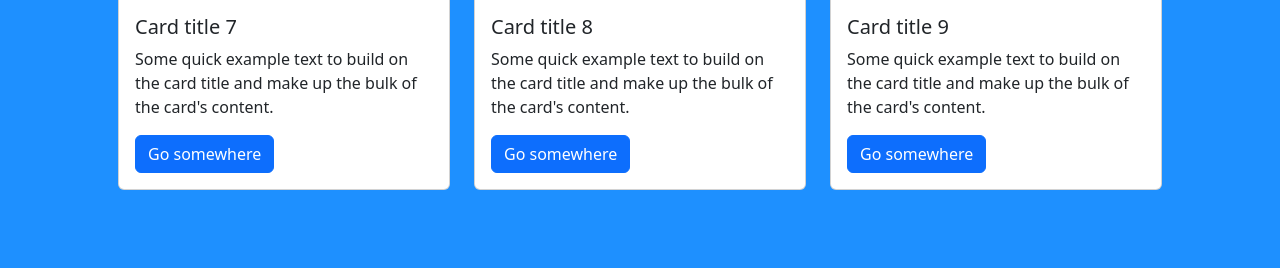
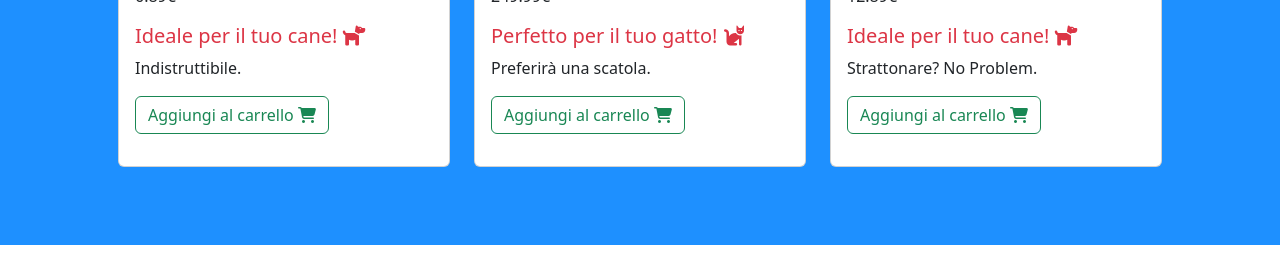
Before and after one commit to SalvatoreGiacomazzo/php-oop-2, a PHP site: page / in a window 1280 px wide. Shown: the part 1337-1605 px from the top of the page. After the commit the page ends 1582 px from the top, so only its background shows below. Run offline with PHP 8.4, Linux system fonts and the light colour scheme; some libraries are stand-ins or nearby versions.

Commit message:
created cards dynamically with all infos, exercise finished with no bonus

```diff
--- a/Classes/Articles.php
+++ b/Classes/Articles.php
@@ -7,17 +7,19 @@ class Articles
     public float $articlePrice;
     public Category $category;
 
+
     //Array che conterrà tutti i prodotti
     public static array $allArticles = [];
 
 
-    public function __construct($articleName, $articleImg, $articlePrice, Category $category)
+    public function __construct($articleName, $articleImg, $articlePrice, Category $category,)
     {
         $this->articleName = $articleName;
         $this->articlePrice = $articlePrice;
         $this->articleImg = $articleImg;
         $this->category = $category;
 
+
         self::$allArticles[] = $this;
     }
 }
--- a/general-style/style.css
+++ b/general-style/style.css
@@ -1,6 +1,8 @@
 img {
-    max-height: 100%;
+    width: 100%;
     display: block;
+    height: 200px;
+    object-fit: contain;
 }
 
 header {
--- a/index.php
+++ b/index.php
@@ -19,15 +19,15 @@ $bedArticles = [
 ];
 //articoli food
 $foodArticles = [
-    new Food('Creazioni speciali umido', 'https://www.libero.it/shopping/wp-content/uploads/2021/07/cibo-umido-per-gatti_sheba.jpg,', 3.99, $catEgory, 'Coniglio, anatra e verdure'),
+    new Food('Creazioni speciali umido', 'https://www.libero.it/shopping/wp-content/uploads/2021/07/cibo-umido-per-gatti_sheba.jpg', 3.99, $catEgory, 'Coniglio, anatra e verdure'),
     new Food('Friskies croccantini', 'https://m.media-amazon.com/images/I/41aoRbFoZSL.jpg', 29.99, $dogCategory, '100% Carne Italiana'),
-    new Food('Erba Gatta Geande Orto', 'https://media.adeo.com/marketplace/LMIT/81252296/197713.jpeg', 14.99, $catEgory, 'High Quality Catnip'),
+    new Food('Erba Gatta Grande Orto', 'https://media.adeo.com/marketplace/LMIT/81252296/197713.jpeg', 14.99, $catEgory, 'High Quality Catnip'),
 ];
 //articoli toy
 $toyArticles = [
-    new Toys('Kong Extreme', 'https://cdn.geapetshop.it/uploads/2020/12/4956.jpg', 6.80, $dogCategory, 'Indistruttibile.'),
+    new Toys('Kong Extreme', 'https://cdn.geapetshop.it/uploads/2020/12/4956.jpg', 6.89, $dogCategory, 'Indistruttibile.'),
     new Toys('Tiragraffi labirintico', 'https://www.tigri-domestiche-shop.it/3240-thickbox_default/tiragraffi-per-gatti-ex-8.jpg', 249.99, $catEgory, 'Preferirà una scatola.'),
-    new Toys('Gioco in corda', 'https://contents.mediadecathlon.com/p2355658/k$60b684ce01bc8888d1b8c1e59c417c43/sq/giocattolo-cane-corda-stella-33-cm.jpg?format=auto&f=800x0', 12.80, $dogCategory, 'Strattonare? No Problem.'),
+    new Toys('Gioco in corda', 'https://contents.mediadecathlon.com/p2355658/k$60b684ce01bc8888d1b8c1e59c417c43/sq/giocattolo-cane-corda-stella-33-cm.jpg?format=auto&f=800x0', 12.89, $dogCategory, 'Strattonare? No Problem.'),
 ];
 
 
@@ -36,6 +36,8 @@ $allArticles = array_merge($bedArticles, $foodArticles, $toyArticles);
 
 
 //var_dump($allArticles);
+
+
 ?>
 
 
@@ -61,100 +63,31 @@ $allArticles = array_merge($bedArticles, $foodArticles, $toyArticles);
     </header>
     <div class="container p-5">
         <div class="row">
-            <div class="col-md-4">
-                <div class="card" style="width: 100%;">
-                    <img src="..." class="card-img-top" alt="Card image 1">
-                    <div class="card-body">
-                        <h5 class="card-title">Card title 1</h5>
-                        <p class="card-text">Some quick example text to build on the card title and make up the bulk of the card's content.</p>
-                        <a href="#" class="btn btn-primary">Go somewhere</a>
+            <?php foreach ($allArticles as $article) { ?>
+                <div class="col-md-4">
+                    <div class="card" style="width: 100%;">
+                        <img src="<?= $article->articleImg ?>" class="card-img-top" alt="Card image 1">
+                        <div class="card-body">
+                            <h5 class="card-title text-center"> <strong> <?= $article->articleName ?></strong></h5>
+                            <div class="card-text"><?= $article->articlePrice ?>&#x20AC;</div>
+                            <p>
+                            <h5 class="text-danger"><?= $article->category->categoryName ?> <?= $article->category->categorySymbol ?> </h5>
+                            <!--instanceof: operatore che ritorna un booleano, true se l'oggetto fa parte della classe o sottoclasse specificata, false se no -->
+                            <?php if ($article instanceof Food): ?>
+                                <p> <?= $article->foodQuality ?></p>
+                            <?php elseif ($article instanceof Beds): ?>
+                                <p> <?= $article->bedSize ?></p>
+                            <?php elseif ($article instanceof Toys): ?>
+                                <p> <?= $article->toyDesc ?></p>
+                            <?php endif; ?>
+
+                            <button class="btn btn-outline-success">Aggiungi al carrello <i class="fa-solid fa-cart-shopping"></i></button>
+                            </p>
+
+                        </div>
                     </div>
                 </div>
-            </div>
-            <div class="col-md-4">
-                <div class="card" style="width: 100%;">
-                    <img src=".." class="card-img-top" alt="Card image 2">
-                    <div class="card-body">
-                        <h5 class="card-title">Card title 2</h5>
-                        <p class="card-text">Some quick example text to build on the card title and make up the bulk of the card's content.</p>
-                        <a href="#" class="btn btn-primary">Go somewhere</a>
-                    </div>
-                </div>
-            </div>
-            <div class="col-md-4">
-                <div class="card" style="width: 100%;">
-                    <img src="..." class="card-img-top" alt="Card image 3">
-                    <div class="card-body">
-                        <h5 class="card-title">Card title 3</h5>
-                        <p class="card-text">Some quick example text to build on the card title and make up the bulk of the card's content.</p>
-                        <a href="#" class="btn btn-primary">Go somewhere</a>
-                    </div>
-                </div>
-            </div>
-        </div>
-        <div class="row">
-            <div class="col-md-4">
-                <div class="card" style="width: 100%;">
-                    <img src="..." class="card-img-top" alt="Card image 4">
-                    <div class="card-body">
-                        <h5 class="card-title">Card title 4</h5>
-                        <p class="card-text">Some quick example text to build on the card title and make up the bulk of the card's content.</p>
-                        <a href="#" class="btn btn-primary">Go somewhere</a>
-                    </div>
-                </div>
-            </div>
-            <div class="col-md-4">
-                <div class="card" style="width: 100%;">
-                    <img src="..." class="card-img-top" alt="Card image 5">
-                    <div class="card-body">
-                        <h5 class="card-title">Card title 5</h5>
-                        <p class="card-text">Some quick example text to build on the card title and make up the bulk of the card's content.</p>
-                        <a href="#" class="btn btn-primary">Go somewhere</a>
-                    </div>
-                </div>
-            </div>
-            <div class="col-md-4">
-                <div class="card" style="width: 100%;">
-                    <img src="..." class="card-img-top" alt="Card image 6">
-                    <div class="card-body">
-                        <h5 class="card-title">Card title 6</h5>
-                        <p class="card-text">Some quick example text to build on the card title and make up the bulk of the card's content.</p>
-                        <a href="#" class="btn btn-primary">Go somewhere</a>
-                    </div>
-                </div>
-            </div>
-        </div>
-        <div class="row">
-            <div class="col-md-4">
-                <div class="card" style="width: 100%;">
-                    <img src="..." class="card-img-top" alt="Card image 7">
-                    <div class="card-body">
-                        <h5 class="card-title">Card title 7</h5>
-                        <p class="card-text">Some quick example text to build on the card title and make up the bulk of the card's content.</p>
-                        <a href="#" class="btn btn-primary">Go somewhere</a>
-                    </div>
-                </div>
-            </div>
-            <div class="col-md-4">
-                <div class="card" style="width: 100%;">
-                    <img src="..." class="card-img-top" alt="Card image 8">
-                    <div class="card-body">
-                        <h5 class="card-title">Card title 8</h5>
-                        <p class="card-text">Some quick example text to build on the card title and make up the bulk of the card's content.</p>
-                        <a href="#" class="btn btn-primary">Go somewhere</a>
-                    </div>
-                </div>
-            </div>
-            <div class="col-md-4">
-                <div class="card" style="width: 100%;">
-                    <img src="..." class="card-img-top" alt="Card image 9">
-                    <div class="card-body">
-                        <h5 class="card-title">Card title 9</h5>
-                        <p class="card-text">Some quick example text to build on the card title and make up the bulk of the card's content.</p>
-                        <a href="#" class="btn btn-primary">Go somewhere</a>
-                    </div>
-                </div>
-            </div>
+            <?php } ?>
         </div>
     </div>
 
```
